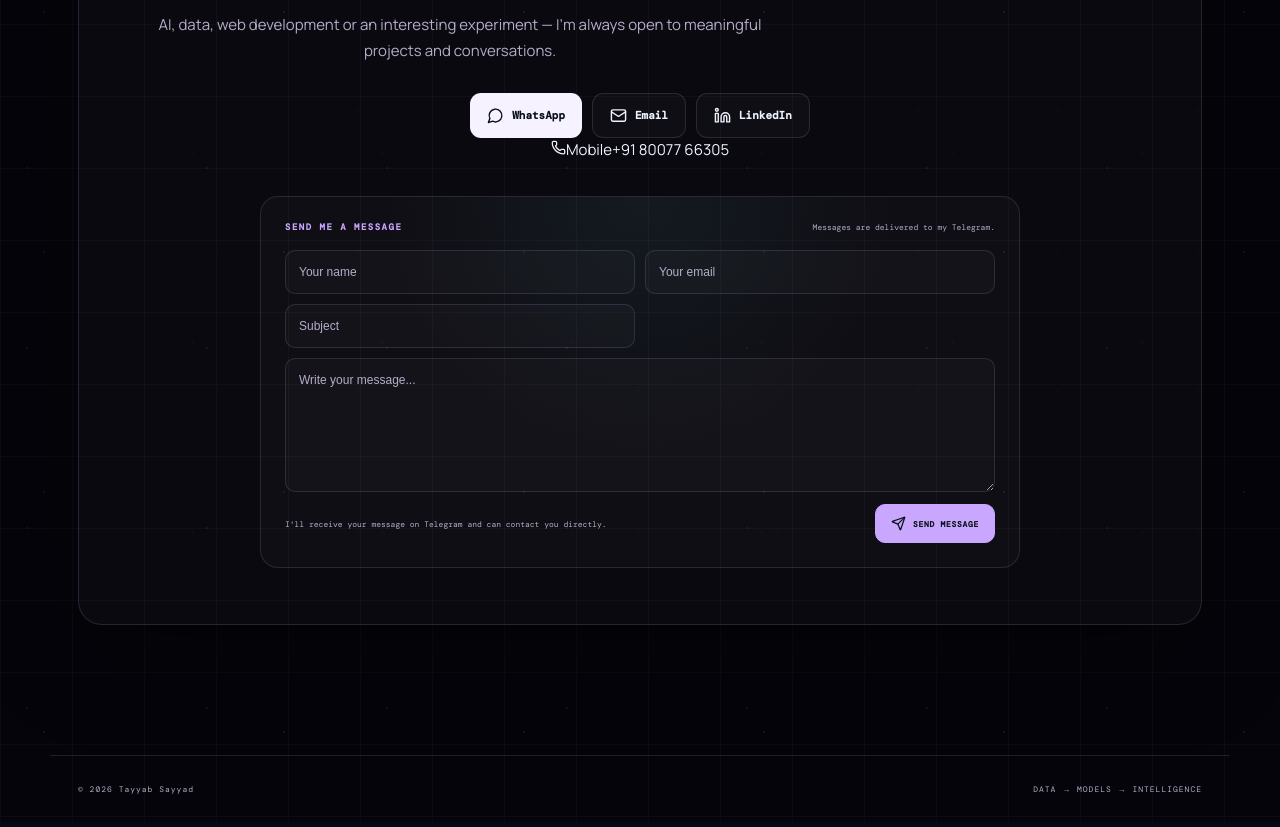
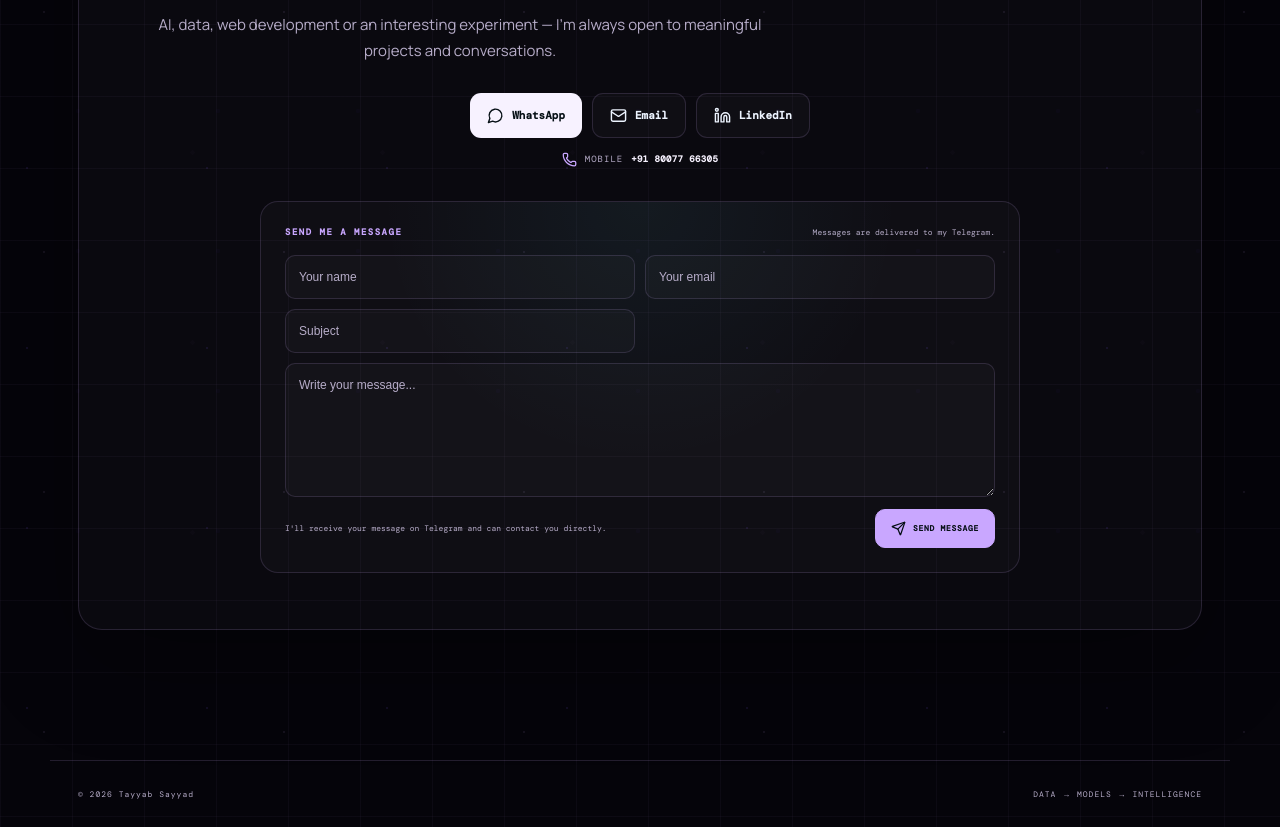
Before and after one commit to tshamshuddinsayyad/portfolio, a React (Vite) app: page / in a window 1280 px wide. Shown: the part 10220-11047 px from the top of the page. Built offline with nearby package versions, Linux system fonts and the light colour scheme.

Commit message:
Style mobile number in contact section

```diff
--- a/src/styles.css
+++ b/src/styles.css
@@ -1915,3 +1915,22 @@ main > .hero + .section.intro [class*="vertical-line"]{
 .contact-honeypot{position:absolute!important;left:-10000px!important;width:1px!important;height:1px!important;opacity:0!important}
 [data-theme="light"] .contact-message-wrap{background:rgba(255,255,255,.46)}[data-theme="light"] .contact-form input,[data-theme="light"] .contact-form textarea{background:rgba(255,255,255,.72);border-color:rgba(82,61,116,.14)}[data-theme="light"] .contact-form input:focus,[data-theme="light"] .contact-form textarea:focus{border-color:#7654d6;box-shadow:0 0 0 3px rgba(118,84,214,.10)}[data-theme="light"] .contact-form-bottom button{background:#7654d6;border-color:#7654d6;color:#fff}
 @media(max-width:700px){.contact-message-wrap{padding:18px;margin-top:26px}.contact-form{grid-template-columns:1fr}.contact-form textarea,.contact-form-bottom,.contact-form-status{grid-column:1}.contact-form-head{align-items:flex-start;flex-direction:column;gap:6px}.contact-form-bottom{align-items:stretch;flex-direction:column}.contact-form-bottom button{width:100%}}
+
+/* SECTION 09 — mobile contact number */
+.contact-phone{
+  width:fit-content;
+  margin:14px auto 0;
+  display:flex;
+  align-items:center;
+  justify-content:center;
+  gap:8px;
+  color:var(--muted);
+  font:9px "DM Mono";
+}
+.contact-phone svg{color:var(--accent)}
+.contact-phone span{letter-spacing:1px;text-transform:uppercase}
+.contact-phone a{color:var(--text);font-weight:700;letter-spacing:.4px}
+.contact-phone a:hover{color:var(--accent)}
+@media(max-width:560px){
+  .contact-phone{font-size:8px;flex-wrap:wrap}
+}
```
